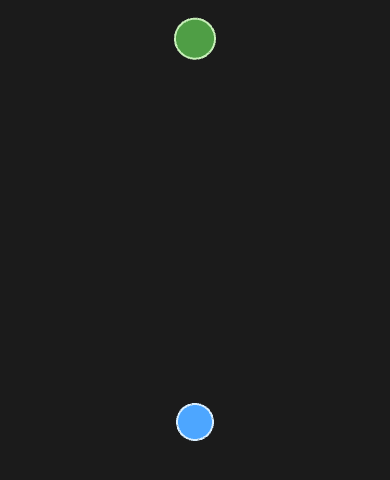
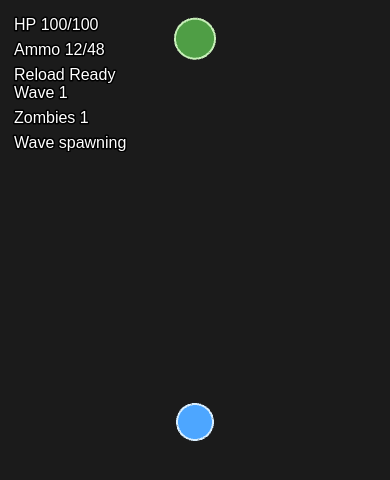
Before and after one commit to neuma573/zombie-horde, a website built with Vite: page index.html in a window 390 px wide. Built offline with nearby package versions, Linux system fonts and the light colour scheme; animation ran at ten frames a second.

Commit message:
feat: add responsive HUD (#11)

```diff
--- a/index.html
+++ b/index.html
@@ -23,6 +23,10 @@
 
       #game {
         height: 100dvh;
+        --safe-area-top: env(safe-area-inset-top, 0px);
+        --safe-area-right: env(safe-area-inset-right, 0px);
+        --safe-area-bottom: env(safe-area-inset-bottom, 0px);
+        --safe-area-left: env(safe-area-inset-left, 0px);
       }
 
       #game canvas {
--- /dev/null
+++ b/src/logic/hud.ts
@@ -0,0 +1,90 @@
+import type { SessionPhase } from './session';
+import type { WavePhase } from './wave';
+
+export interface HudState {
+  health: number;
+  maxHealth: number;
+  magazineAmmo: number;
+  reserveAmmo: number;
+  isReloading: boolean;
+  waveNumber: number;
+  wavePhase: WavePhase;
+  aliveZombieCount: number;
+  sessionPhase: SessionPhase;
+}
+
+export interface HudViewModel {
+  playerText: string;
+  waveText: string;
+  gameOverText: string;
+  showGameOver: boolean;
+}
+
+export interface SafeAreaInsets {
+  top: number;
+  right: number;
+  bottom: number;
+  left: number;
+}
+
+export interface HudLayout {
+  player: { x: number; y: number };
+  wave: { x: number; y: number; alignRight: boolean };
+  gameOver: { x: number; y: number };
+}
+
+const HUD_MARGIN = 12;
+const PLAYER_BLOCK_HEIGHT = 60;
+const STACK_GAP = 8;
+const WIDE_LAYOUT_MIN_WIDTH = 560;
+
+export function createHudViewModel(state: HudState): HudViewModel {
+  const waveStatus = state.wavePhase === 'waiting'
+    ? 'Next wave incoming'
+    : state.wavePhase === 'spawning'
+      ? 'Wave spawning'
+      : 'Defend';
+
+  return {
+    playerText: [
+      `HP ${state.health}/${state.maxHealth}`,
+      `Ammo ${state.magazineAmmo}/${state.reserveAmmo}`,
+      `Reload ${state.isReloading ? 'In progress' : 'Ready'}`,
+    ].join('\n'),
+    waveText: [
+      `Wave ${state.waveNumber}`,
+      `Zombies ${state.aliveZombieCount}`,
+      waveStatus,
+    ].join('\n'),
+    gameOverText: 'GAME OVER\nEnter or tap to restart',
+    showGameOver: state.sessionPhase === 'gameOver',
+  };
+}
+
+export function createHudLayout(
+  width: number,
+  height: number,
+  safeArea: SafeAreaInsets,
+): HudLayout {
+  const safeLeft = Math.max(0, safeArea.left) + HUD_MARGIN;
+  const safeRight = Math.max(safeLeft, width - Math.max(0, safeArea.right) - HUD_MARGIN);
+  const safeTop = Math.max(0, safeArea.top) + HUD_MARGIN;
+  const safeBottom = Math.max(safeTop, height - Math.max(0, safeArea.bottom) - HUD_MARGIN);
+  const usableWidth = Math.max(0, safeRight - safeLeft);
+  const stacked = usableWidth < WIDE_LAYOUT_MIN_WIDTH;
+  const waveY = stacked ? safeTop + PLAYER_BLOCK_HEIGHT + STACK_GAP : safeTop;
+  const gameOverY = Math.min(safeBottom, Math.max(safeTop, (safeTop + safeBottom) / 2));
+
+  return {
+    player: { x: safeLeft, y: safeTop },
+    wave: {
+      x: stacked ? safeLeft : safeRight,
+      y: waveY,
+      alignRight: !stacked,
+    },
+    gameOver: {
+      x: safeLeft + usableWidth / 2,
+      y: gameOverY,
+    },
+  };
+}
--- a/src/scenes/GameScene.ts
+++ b/src/scenes/GameScene.ts
@@ -8,6 +8,7 @@ import { Player, PLAYER_RADIUS, PLAYER_SPEED } from '../entities/Player';
 import { Zombie } from '../entities/Zombie';
 import { resolveAimDirection } from '../logic/aim';
 import { isPrimaryFireInput } from '../logic/fireInput';
+import { createHudViewModel, type SafeAreaInsets } from '../logic/hud';
 import { resolveHitscan, type Vector2 } from '../logic/hitscan';
 import {
   constrainToBounds,
@@ -22,6 +23,7 @@ import {
   type SessionState,
 } from '../logic/session';
 import { DamageSystem } from '../systems/DamageSystem';
+import { HudSystem } from '../systems/HudSystem';
 import { SpawnSystem } from '../systems/SpawnSystem';
 import { WaveSystem } from '../systems/WaveSystem';
 import { WeaponSystem } from '../systems/WeaponSystem';
@@ -41,6 +43,7 @@ export class GameScene extends Phaser.Scene {
   private spawn!: SpawnSystem;
   private wave!: WaveSystem;
   private weapon!: WeaponSystem;
+  private hud?: HudSystem;
 
   constructor() {
     super('GameScene');
@@ -55,6 +58,9 @@ export class GameScene extends Phaser.Scene {
     this.player = new Player(this, this.scale.width / 2, this.scale.height / 2);
     this.zombies = [];
     this.resizePlayArea(this.scale.gameSize);
+    this.hud = new HudSystem(this);
+    this.resizeHud();
+    this.updateHud();
 
     this.movementKeys = this.input.keyboard?.addKeys({
       up: Phaser.Input.Keyboard.KeyCodes.W,
@@ -71,11 +77,14 @@ export class GameScene extends Phaser.Scene {
       this.input.off(Phaser.Input.Events.POINTER_MOVE, this.updateAimDirection, this);
       this.input.off(Phaser.Input.Events.POINTER_DOWN, this.fireWeapon, this);
       this.scale.off(Phaser.Scale.Events.RESIZE, this.resizePlayArea, this);
+      this.hud?.destroy();
+      this.hud = undefined;
     });
   }
 
   update(_time: number, deltaMs: number): void {
     if (!isPlaying(this.sessionState)) {
+      this.updateHud();
       if (this.restartKey && Phaser.Input.Keyboard.JustDown(this.restartKey)) {
         this.restartSession();
       }
@@ -135,6 +144,7 @@ export class GameScene extends Phaser.Scene {
         this.events.emit('player-died');
       }
 
+      this.updateHud();
       return;
     }
 
@@ -143,6 +153,8 @@ export class GameScene extends Phaser.Scene {
     for (let index = 0; index < spawnCount; index += 1) {
       this.zombies.push(this.spawn.spawn(this, this.playArea));
     }
+
+    this.updateHud();
   }
 
   private fireWeapon(pointer: Phaser.Input.Pointer): void {
@@ -187,6 +199,8 @@ export class GameScene extends Phaser.Scene {
     if (deadIds.size > 0) {
       this.zombies = this.zombies.filter((zombie) => !deadIds.has(zombie.id));
     }
+
+    this.updateHud();
   }
 
   private updateAimDirection(pointer: Phaser.Input.Pointer): void {
@@ -221,5 +235,41 @@ export class GameScene extends Phaser.Scene {
       });
       zombie.setPosition(zombiePosition.x, zombiePosition.y);
     }
+
+    this.resizeHud();
+  }
+
+  private updateHud(): void {
+    const weapon = this.weapon.getState();
+    const wave = this.wave.getState();
+
+    this.hud?.update(createHudViewModel({
+      health: this.player.health,
+      maxHealth: PLAYER_CONFIG.health,
+      magazineAmmo: weapon.magazineAmmo,
+      reserveAmmo: weapon.reserveAmmo,
+      isReloading: weapon.reloadRemainingMs !== null,
+      waveNumber: wave.waveNumber,
+      wavePhase: wave.phase,
+      aliveZombieCount: this.zombies.length,
+      sessionPhase: this.sessionState.phase,
+    }));
+  }
+
+  private resizeHud(): void {
+    this.hud?.resize(this.playArea.width, this.playArea.height, this.readSafeArea());
+  }
+
+  private readSafeArea(): SafeAreaInsets {
+    const parent = this.game.canvas.parentElement ?? this.game.canvas;
+    const style = window.getComputedStyle(parent);
+    const read = (name: string): number => Number.parseFloat(style.getPropertyValue(name)) || 0;
+
+    return {
+      top: read('--safe-area-top'),
+      right: read('--safe-area-right'),
+      bottom: read('--safe-area-bottom'),
+      left: read('--safe-area-left'),
+    };
   }
 }
--- /dev/null
+++ b/src/systems/HudSystem.ts
@@ -0,0 +1,67 @@
+import Phaser from 'phaser';
+
+import {
+  createHudLayout,
+  type HudViewModel,
+  type SafeAreaInsets,
+} from '../logic/hud';
+
+const STATUS_STYLE: Phaser.Types.GameObjects.Text.TextStyle = {
+  color: '#ffffff',
+  fontFamily: 'sans-serif',
+  fontSize: '16px',
+  lineSpacing: 3,
+  stroke: '#000000',
+  strokeThickness: 3,
+};
+
+export class HudSystem {
+  private readonly playerText: Phaser.GameObjects.Text;
+  private readonly waveText: Phaser.GameObjects.Text;
+  private readonly gameOverText: Phaser.GameObjects.Text;
+  private current?: HudViewModel;
+
+  constructor(scene: Phaser.Scene) {
+    this.playerText = scene.add.text(0, 0, '', STATUS_STYLE).setDepth(100).setScrollFactor(0);
+    this.waveText = scene.add.text(0, 0, '', STATUS_STYLE).setDepth(100).setScrollFactor(0);
+    this.gameOverText = scene.add.text(0, 0, '', {
+      ...STATUS_STYLE,
+      align: 'center',
+      fontSize: '24px',
+    }).setDepth(100).setOrigin(0.5).setScrollFactor(0).setVisible(false);
+  }
+
+  update(viewModel: HudViewModel): void {
+    if (this.current?.playerText !== viewModel.playerText) {
+      this.playerText.setText(viewModel.playerText);
+    }
+    if (this.current?.waveText !== viewModel.waveText) {
+      this.waveText.setText(viewModel.waveText);
+    }
+    if (this.current?.gameOverText !== viewModel.gameOverText) {
+      this.gameOverText.setText(viewModel.gameOverText);
+    }
+    if (this.current?.showGameOver !== viewModel.showGameOver) {
+      this.gameOverText.setVisible(viewModel.showGameOver);
+    }
+
+    this.current = viewModel;
+  }
+
+  resize(width: number, height: number, safeArea: SafeAreaInsets): void {
+    const layout = createHudLayout(width, height, safeArea);
+
+    this.playerText.setOrigin(0, 0).setPosition(layout.player.x, layout.player.y);
+    this.waveText
+      .setOrigin(layout.wave.alignRight ? 1 : 0, 0)
+      .setAlign(layout.wave.alignRight ? 'right' : 'left')
+      .setPosition(layout.wave.x, layout.wave.y);
+    this.gameOverText.setPosition(layout.gameOver.x, layout.gameOver.y);
+  }
+
+  destroy(): void {
+    this.playerText.destroy();
+    this.waveText.destroy();
+    this.gameOverText.destroy();
+  }
+}
```
Also changed, not shown: src/tests/hud.test.ts (added, +66 -0 lines), src/tests/projectSetup.test.ts (+1 -0 lines).
